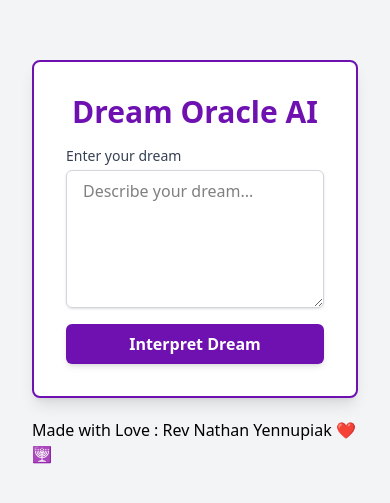
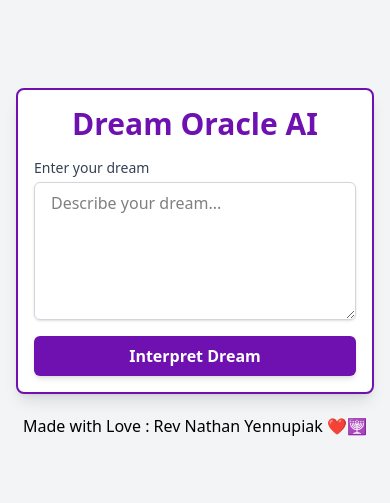
Before and after one commit to Nathan-Yennupiak/Dream-Oracle-AI, a React (Vite) app: page / in a window 390 px wide. Shown: the part 159-662 px from the top of the page. Built offline with nearby package versions, Linux system fonts and the light colour scheme.

Commit message:
ui update

```diff
--- a/src/components/DreamInterpreter.jsx
+++ b/src/components/DreamInterpreter.jsx
@@ -59,8 +59,8 @@ const DreamInterpreter = () => {
   };
 
   return (
-    <div className="min-h-screen bg-gray-100 p-8 flex flex-col gap-5 items-center justify-center">
-      <div className="w-[800px] max-w-full mx-auto bg-white p-8 md:p-12 rounded-lg shadow-lg border-2 border-purple-800">
+    <div className="min-h-screen bg-gray-100 p-4 md:p-8 flex flex-col gap-5 items-center justify-center">
+      <div className="w-[800px] max-w-full mx-auto bg-white p-4 md:p-12 rounded-lg shadow-lg border-2 border-purple-800">
         <h1 className="text-3xl font-bold text-center text-purple-800 mb-4">Dream Oracle AI</h1>
 
         <form onSubmit={handleSubmit}>
```
